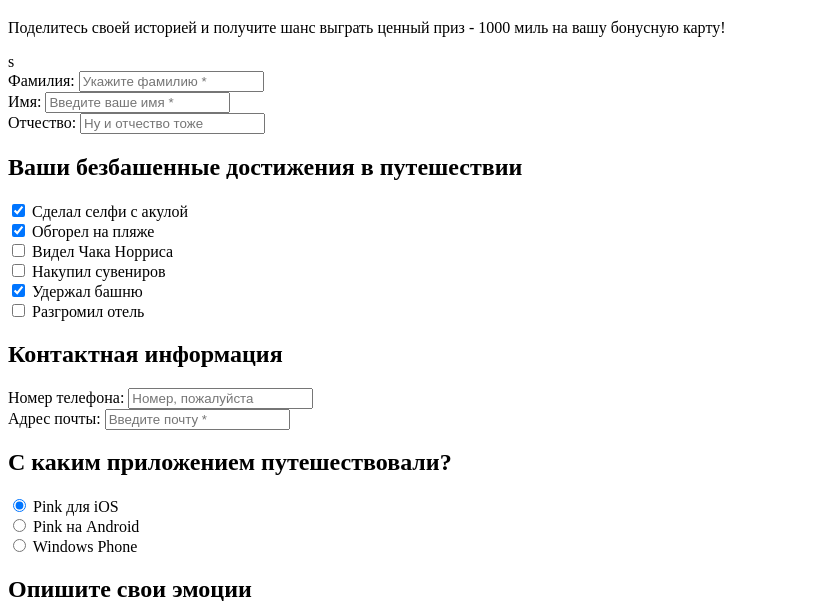
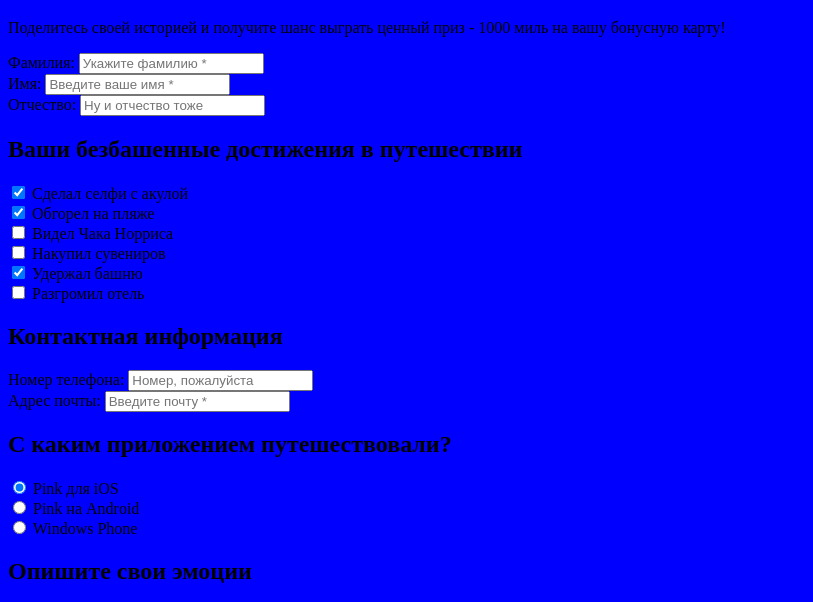
Before and after one commit to petyalee/56654-pink, a website: page form.html in a window 1280 px wide. Shown: the part 196-798 px from the top of the page, without its empty margins (0-813 px from the left). Drawn offline with nearby package versions, Linux system fonts and the light colour scheme; files that its build step writes are made by us from their sources.

Commit message:
Подключил файл style.css к страницам index.html, photo.html, form.html. Создал файлы scss в папкак source/sass

```diff
--- a/form.html
+++ b/form.html
@@ -2,6 +2,7 @@
 <html lang="ru">
 
 <head>
+  <link rel="stylesheet" href="source/css/style.css" type="text/css"/>
   <meta charset="UTF-8">
   <title>Pink</title>
 </head>
@@ -31,7 +32,7 @@
     </div>
     <p class="welcome__text">Поделитесь своей историей и получите шанс выграть ценный приз - 1000 миль на вашу бонусную карту!</p>
   </div>
-  <div class="contest__wrapper wrapper-main">s
+  <div class="contest__wrapper wrapper-main">
     <div class="contest__wrapper-inner wrapper-inner-main">
       <form class="contest__form" action="https://echo.htmlacademy.ru/" method="post">
         <div class="contest__form-section contest__form-section--user">
--- /dev/null
+++ b/source/sass/style.scss
@@ -0,0 +1,3 @@
+body {
+    background: blue
+ }
```
Also changed, not shown: index.html (+1 -0 lines), photo.html (+3 -9 lines), source/sass/contest__form-section.scss (added), source/sass/contest__wrapper.scss (added), source/sass/footer.scss (added), source/sass/header.scss (added), source/sass/intro.scss (added), source/sass/media-item.scss (added), source/sass/media.scss (added), source/sass/page-content.scss (added), source/sass/reviews.scss (added), source/sass/tariffs.scss (added), source/sass/welcome.scss (added).
